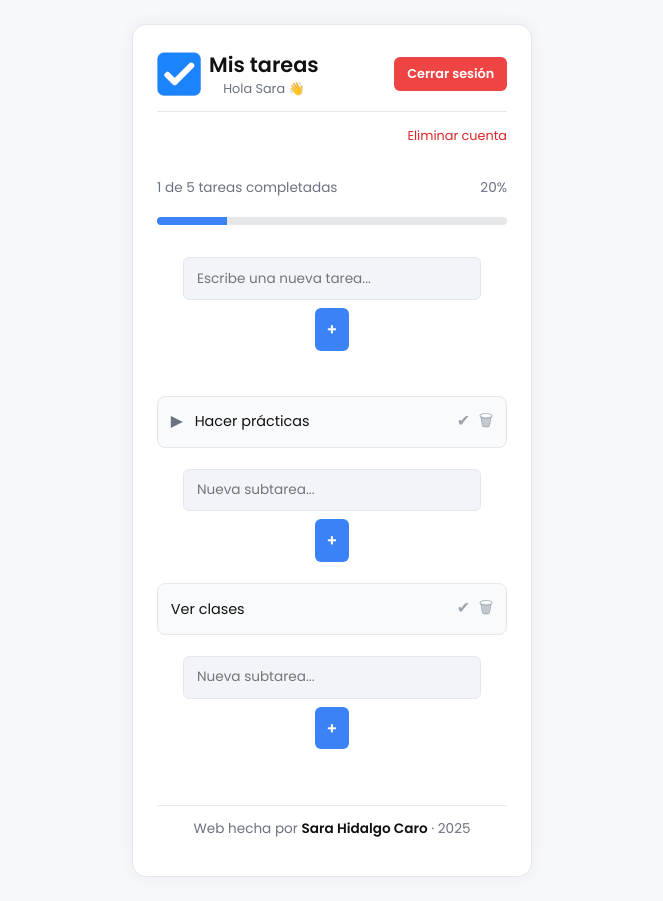
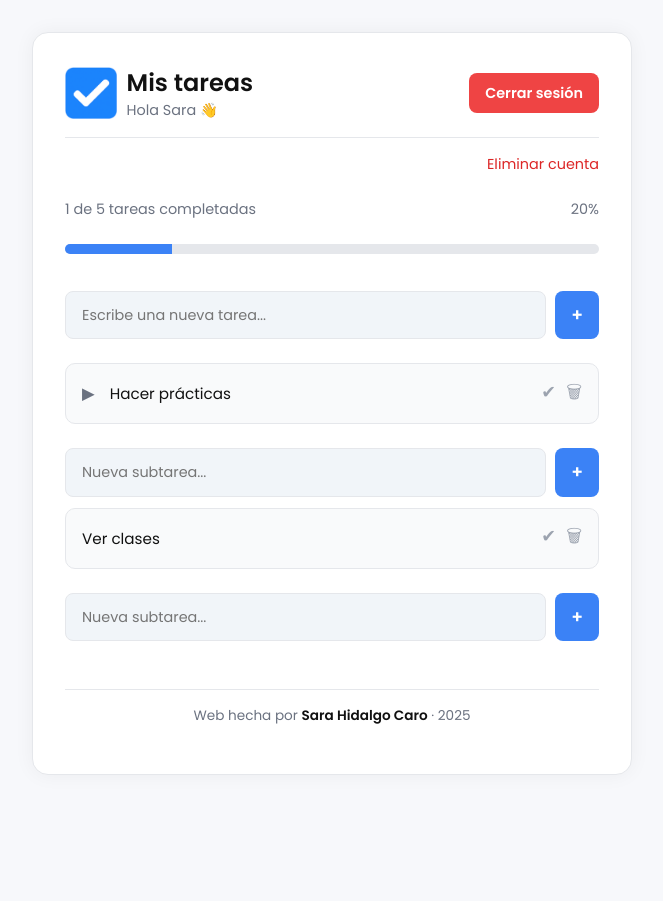
Before and after one commit to SAHICA-Code/tareasapp, a PHP site: page /dashboard.php in a window 1280 px wide. Shown: the whole page, without its empty margins (308-971 px from the left). After the commit the page ends 775 px from the top, so only its background shows below. Run offline with PHP 8.4, Linux system fonts and the light colour scheme; a user stored in the database is signed in; data comes from the database, SQL or seed files in the repository.

Commit message:
Update styles.css

```diff
--- a/assets/styles.css
+++ b/assets/styles.css
@@ -25,131 +25,62 @@ body {
     justify-content: center;
     align-items: flex-start;
     min-height: 100vh;
-    padding: 1.5rem;
+    padding: 2rem;
     font-size: 0.9rem;
 }
 
 /* Contenedor principal */
 .container {
     width: 100%;
-    max-width: 400px;
+    max-width: 600px; /* Más ancho en escritorio */
     background-color: var(--panel);
     border: 1px solid var(--border);
-    border-radius: 14px;
-    padding: 1.5rem;
-    box-shadow: 0 0 18px rgba(0, 0, 0, 0.05);
+    border-radius: 16px;
+    padding: 2rem;
+    box-shadow: 0 0 20px rgba(0, 0, 0, 0.05);
     display: flex;
     flex-direction: column;
-    gap: 1.2rem;
+    gap: 1.5rem;
 }
 
-/* Secciones */
-section {
-    width: 100%;
-}
-
-/* Títulos */
-h1 {
-    text-align: center;
-    font-size: 1.4rem;
-    margin-bottom: 1.2rem;
-}
-
-/* Formularios */
-form {
-    display: flex;
-    flex-direction: column;
-    gap: 0.8rem;
-}
-
-/* Inputs */
-input {
-    background-color: #f1f5f9;
-    border: 1px solid var(--border);
-    border-radius: 6px;
-    padding: 0.7rem;
-    color: var(--text);
-    font-size: 0.85rem;
-}
-
-input:focus {
-    outline: none;
-    border-color: var(--accent);
-    background-color: #ffffff;
-}
-
-/* Botones */
-button {
-    background-color: var(--accent);
-    color: white;
-    border: none;
-    border-radius: 6px;
-    padding: 0.7rem;
-    cursor: pointer;
-    font-weight: 600;
-    font-size: 0.9rem;
-    transition: background-color 0.2s ease;
-}
-
-button:hover {
-    background-color: #2563eb;
-}
-
-/* Texto general */
-p {
-    text-align: center;
-    font-size: 0.85rem;
-    color: var(--gray);
-}
-
-a {
-    color: var(--accent);
-    text-decoration: none;
-    font-weight: 500;
-}
-
-a:hover {
-    text-decoration: underline;
-}
-
-/* Mensaje de error */
-.error {
-    background-color: #fee2e2;
-    color: #991b1b;
-    border: 1px solid #fecaca;
-    border-radius: 6px;
-    padding: 0.6rem;
-    text-align: center;
-    font-size: 0.85rem;
-    margin-bottom: 1rem;
-}
-
-/* ---------- DASHBOARD ---------- */
+/* Header */
 header {
     display: flex;
     justify-content: space-between;
     align-items: center;
     border-bottom: 1px solid var(--border);
-    padding-bottom: 0.8rem;
+    padding-bottom: 1rem;
+}
+
+.logo-title {
+    display: flex;
+    align-items: center;
+    gap: 0.6rem;
+}
+
+.logo {
+    width: 52px;
+    height: 52px;
+    object-fit: contain;
+    border-radius: 6px;
 }
 
 header h1 {
     margin: 0;
-    font-size: 1.3rem;
+    font-size: 1.5rem;
 }
 
 #user-name {
-    font-size: 0.8rem;
+    font-size: 0.9rem;
     color: var(--gray);
 }
 
-/* Botón cerrar sesión */
 .btn-logout {
     background-color: #ef4444;
     color: white;
-    padding: 0.5rem 0.8rem;
-    border-radius: 6px;
-    font-size: 0.8rem;
+    padding: 0.6rem 1rem;
+    border-radius: 8px;
+    font-size: 0.9rem;
     text-decoration: none;
     font-weight: 600;
     transition: background-color 0.2s;
@@ -159,21 +90,38 @@ header h1 {
     background-color: #dc2626;
 }
 
+/* Enlace eliminar cuenta */
+.delete-account {
+    text-align: right;
+    margin-top: -0.5rem;
+}
+
+.delete-account a {
+    color: #dc2626;
+    font-size: 0.9rem;
+    font-weight: 500;
+    text-decoration: none;
+}
+
+.delete-account a:hover {
+    text-decoration: underline;
+    color: #b91c1c;
+}
+
 /* Progreso */
 .progress-header {
     display: flex;
     justify-content: space-between;
     align-items: center;
-    font-size: 0.8rem;
+    font-size: 0.9rem;
     color: var(--gray);
-    margin-top: 0.8rem;
 }
 
 .progress-container {
     width: 100%;
-    height: 8px;
+    height: 10px;
     background-color: #e5e7eb;
-    border-radius: 5px;
+    border-radius: 6px;
     overflow: hidden;
 }
 
@@ -181,60 +129,54 @@ header h1 {
     width: 0%;
     height: 100%;
     background-color: var(--accent);
-    transition: width 0.4s ease, background-color 0.4s ease;
+    transition: width 0.4s ease;
 }
 
-.progress-bar.full {
+.progress-bar.completo {
     background-color: #22c55e;
+    box-shadow: 0 0 10px rgba(34, 197, 94, 0.4);
 }
 
 /* Mensaje progreso completo */
 #progress-message {
-    text-align: right;
-    font-size: 0.8rem;
+    text-align: center;
+    font-size: 0.9rem;
     color: #22c55e;
-    font-weight: 500;
-    opacity: 0;
-    transform: translateY(-4px);
-    transition: opacity 0.3s ease, transform 0.3s ease;
+    font-weight: 600;
 }
 
-#progress-message.visible {
-    opacity: 1;
-    transform: translateY(0);
-}
-
-/* --- Input + botón alineados horizontalmente --- */
+/* Input y botón en línea */
 .task-input,
 .add-subtask-form,
 .nueva-tarea-container {
     display: flex;
     align-items: center;
     justify-content: space-between;
-    gap: 0.5rem;
-    margin: 0.8rem 0;
+    gap: 0.6rem;
+    margin-top: 0.8rem;
 }
 
 .task-input input,
 .add-subtask-form input,
 .nueva-tarea-container input {
     flex: 1;
-    padding: 0.65rem 0.8rem;
-    font-size: 0.85rem;
     background-color: #f1f5f9;
     border: 1px solid var(--border);
-    border-radius: 6px;
+    border-radius: 8px;
+    padding: 0.8rem 1rem;
+    font-size: 0.9rem;
+    color: var(--text);
 }
 
 .task-input button,
 .add-subtask-form button,
 .add-task-btn {
-    padding: 0.55rem 0.75rem;
-    font-size: 1rem;
+    padding: 0.7rem 1rem;
+    font-size: 1.1rem;
     background-color: var(--accent);
     color: white;
     border: none;
-    border-radius: 6px;
+    border-radius: 8px;
     font-weight: 600;
     cursor: pointer;
     transition: background-color 0.2s ease;
@@ -252,19 +194,17 @@ header h1 {
     list-style: none;
     display: flex;
     flex-direction: column;
-    gap: 0.5rem;
-    margin-top: 0.8rem;
+    gap: 0.7rem;
 }
 
 #task-list li {
     background-color: #f9fafb;
     border: 1px solid var(--border);
-    border-radius: 8px;
-    padding: 0.7rem 0.8rem;
+    border-radius: 10px;
+    padding: 0.9rem 1rem;
     display: flex;
     justify-content: space-between;
     align-items: center;
-    font-size: 0.9rem;
     transition: background-color 0.2s ease, transform 0.15s ease;
 }
 
@@ -278,10 +218,17 @@ header h1 {
     color: #9ca3af;
 }
 
+.task-header {
+    display: flex;
+    align-items: center;
+    gap: 0.6rem;
+    font-size: 0.95rem;
+}
+
 #task-list a {
     color: #9ca3af;
-    font-size: 1rem;
-    margin-left: 0.3rem;
+    font-size: 1.1rem;
+    margin-left: 0.4rem;
     text-decoration: none;
 }
 
@@ -291,12 +238,12 @@ header h1 {
 
 /* Subtareas */
 .subtask-list {
-    margin-left: 1.5rem;
-    margin-top: 0.4rem;
+    margin-left: 2rem;
+    margin-top: 0.5rem;
     list-style: none;
     display: flex;
     flex-direction: column;
-    gap: 0.3rem;
+    gap: 0.4rem;
 }
 
 .subtask-list.hidden {
@@ -304,11 +251,11 @@ header h1 {
 }
 
 .subtask-list li {
-    font-size: 0.85rem;
     padding: 0.5rem 0.6rem;
+    border-radius: 6px;
 }
 
-/* Desplegable de subtareas */
+/* Flecha desplegable */
 .toggle-subtasks {
     cursor: pointer;
     font-weight: bold;
@@ -323,37 +270,13 @@ header h1 {
     color: var(--accent);
 }
 
-.task-header {
-    display: flex;
-    align-items: center;
-    gap: 0.4rem;
-}
-
-/* Enlace eliminar cuenta */
-.delete-account {
-    text-align: right;
-    margin-top: -0.3rem;
-}
-
-.delete-account a {
-    color: #dc2626;
-    font-size: 0.8rem;
-    font-weight: 500;
-    text-decoration: none;
-}
-
-.delete-account a:hover {
-    text-decoration: underline;
-    color: #b91c1c;
-}
-
 /* Pie de página */
 .footer {
     text-align: center;
     margin-top: 1.5rem;
-    padding: 0.8rem 0;
+    padding: 1rem 0;
     color: var(--gray);
-    font-size: 0.8rem;
+    font-size: 0.85rem;
     border-top: 1px solid var(--border);
 }
 
@@ -362,61 +285,46 @@ header h1 {
     font-weight: 600;
 }
 
-/* Logo */
-.logo-title {
-    display: flex;
-    align-items: center;
-    gap: 0.5rem;
+/* Botón verde cuando todo está completado */
+.btn-success {
+    background-color: #22c55e !important;
 }
 
-.logo {
-    width: 44px !important;
-    height: 44px !important;
-    object-fit: contain;
-    border-radius: 5px;
+.btn-success:hover {
+    background-color: #16a34a !important;
 }
 
-/* Responsive general */
-@media (max-width: 480px) {
-    body {
-        font-size: 0.85rem;
-        padding: 1rem;
-    }
-
+/* Responsive (móvil) */
+@media (max-width: 768px) {
     .container {
-        width: 92%;
-        padding: 1rem;
-        gap: 1rem;
+        max-width: 90%;
+        padding: 1.4rem;
     }
 
     header h1 {
-        font-size: 1.1rem;
-    }
-
-    .btn-logout {
-        padding: 0.4rem 0.6rem;
-        font-size: 0.75rem;
+        font-size: 1.3rem;
     }
 
     input,
     .task-input input,
     .add-subtask-form input {
-        font-size: 0.8rem;
-        padding: 0.55rem 0.7rem;
+        font-size: 0.85rem;
+        padding: 0.7rem 0.8rem;
     }
 
-    .task-input button,
-    .add-subtask-form button {
-        font-size: 0.9rem;
-        padding: 0.5rem 0.65rem;
+    button,
+    .add-task-btn {
+        font-size: 1rem;
+        padding: 0.6rem 0.8rem;
+    }
+}
+
+@media (max-width: 480px) {
+    .container {
+        max-width: 95%;
     }
 
-    #task-list li {
-        font-size: 0.85rem;
-        padding: 0.6rem 0.7rem;
-    }
-
-    .footer {
-        font-size: 0.75rem;
+    body {
+        padding: 1rem;
     }
 }
```
